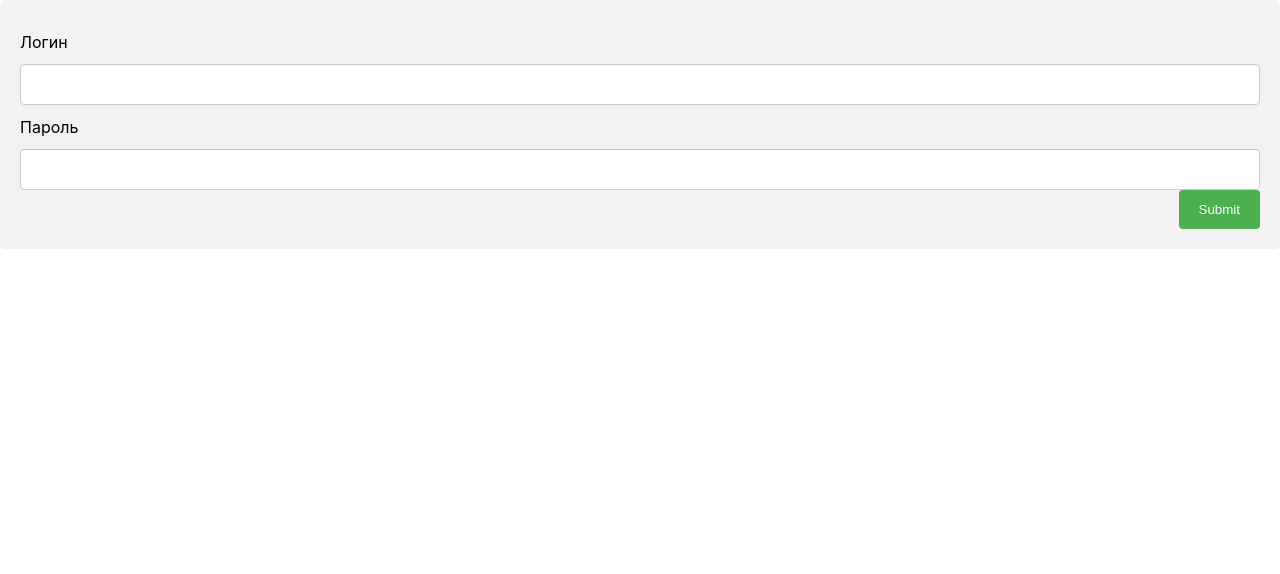
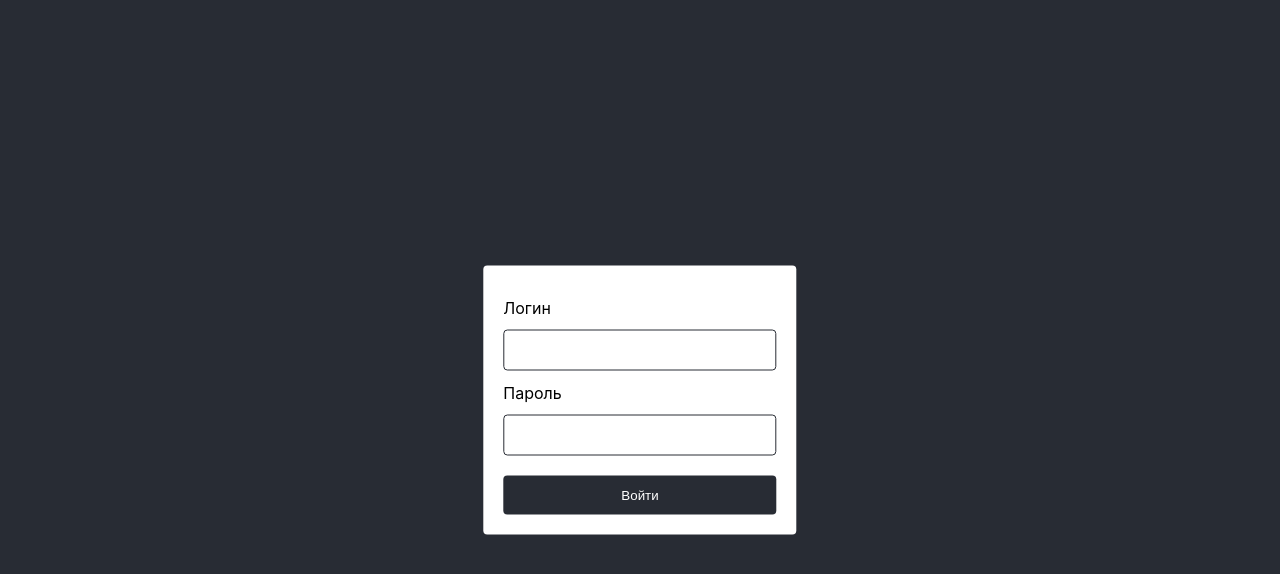
Before and after one commit to Maria-Kuzn/test-task, a React (Create React App) app: page / in a window 1280 px wide. Shown: the top 574 px of the page. Built offline with nearby package versions, Linux system fonts and the light colour scheme.

Commit message:
changed input fields in AuthorizationForm

```diff
--- a/src/App.js
+++ b/src/App.js
@@ -1,12 +1,12 @@
 import React, {Component} from 'react';
 
 
-import Authorization_form from "./components/Authorization_form";
+import AuthorizationForm from "./components/AuthorizationForm";
 
 class App extends Component{
   render() {
     return(
-        <Authorization_form/>
+        <AuthorizationForm/>
     )
   }
 }
--- /dev/null
+++ b/src/components/AuthorizationForm.css
@@ -0,0 +1,30 @@
+body{
+    background-color: #282c34;
+}
+
+button {
+    background-color: #282c34;
+    color: white;
+    padding: 12px 20px;
+    margin-top: 20px;
+    border: none;
+    border-radius: 4px;
+    cursor: pointer;
+    float: right;
+    width: 100%;
+}
+
+button:hover{
+    background-color: #4CAF50;
+}
+
+.container {
+    border-radius: 4px;
+    background-color: white;
+    padding: 20px;
+    position: absolute;
+    top: 50%;
+    left: 50%;
+    margin-right: -50%;
+    transform: translate(-50%, -50%)
+}
--- /dev/null
+++ b/src/components/AuthorizationForm.js
@@ -0,0 +1,22 @@
+import React, {Component} from 'react';
+import './AuthorizationForm.css';
+
+import InputHighlighted from "./InputHighlighted";
+
+class AuthorizationForm extends Component {
+    render() {
+        return (
+            <div className="container">
+                <form>
+                    <InputHighlighted id={"username"} type={"text"} label={"Логин"}/>
+                    <InputHighlighted id={"password"} type={"password"} label={"Пароль"}/>
+                    <div className="row">
+                        <button>Войти</button>
+                    </div>
+                </form>
+            </div>
+        )
+    }
+}
+
+export default AuthorizationForm;
--- a/src/components/Authorization_form.css
+++ /dev/null
@@ -1,48 +0,0 @@
-input[type=text], input[type=password]{
-    width: 100%;
-    padding: 12px;
-    border: 1px solid #ccc;
-    border-radius: 4px;
-    box-sizing: border-box;
-    resize: vertical;
-}
-
-/* Style the label to display next to the inputs */
-label {
-    padding: 12px 12px 12px 0;
-    display: inline-block;
-}
-
-/* Style the submit button */
-input[type=button] {
-    background-color: #4CAF50;
-    color: white;
-    padding: 12px 20px;
-    border: none;
-    border-radius: 4px;
-    cursor: pointer;
-    float: right;
-}
-
-/* Style the container */
-.container {
-    border-radius: 5px;
-    background-color: #f2f2f2;
-    padding: 20px;
-}
-
-
-/* Clear floats after the columns */
-.row:after {
-    content: "";
-    display: table;
-    clear: both;
-}
-
-/* Responsive layout - when the screen is less than 600px wide, make the two columns stack on top of each other instead of next to each other */
-@media screen and (max-width: 600px) {
-    .col-25, .col-75, input[type=button] {
-        width: 100%;
-        margin-top: 0;
-    }
-}
--- a/src/components/Authorization_form.js
+++ /dev/null
@@ -1,26 +0,0 @@
-import React, {Component} from 'react';
-import './Authorization_form.css';
-
-class Authorization_form extends Component {
-    render() {
-        return (
-            <div className="container">
-                <form>
-                    <div className="row">
-                        <label htmlFor="username">Логин</label>
-                        <input type="text" id="username" name="username"/>
-                    </div>
-                    <div className="row">
-                        <label htmlFor="password">Пароль</label>
-                        <input type="password" id="password" name="password"/>
-                    </div>
-                    <div className="row">
-                        <input type="button" value="Submit"/>
-                    </div>
-                </form>
-            </div>
-        )
-    }
-}
-
-export default Authorization_form;
--- /dev/null
+++ b/src/components/InputHighlighted.css
@@ -0,0 +1,13 @@
+input[type=text], input[type=password]{
+    width: 100%;
+    padding: 12px;
+    border: 1px solid #282c34;
+    border-radius: 4px;
+    box-sizing: border-box;
+    resize: vertical;
+}
+
+label {
+    padding: 12px 12px 12px 0px;
+    display: inline-block;
+}
--- /dev/null
+++ b/src/components/InputHighlighted.js
@@ -0,0 +1,31 @@
+import React, {Component} from 'react';
+import './InputHighlighted.css';
+
+class InputHighlighted extends Component{
+
+    constructor(props) {
+        super(props);
+
+        this.state = {
+            id: this.props.id,
+            type: this.props.type,
+            label: this.props.label
+        }
+    }
+
+    render() {
+        return(
+            <div>
+                <label htmlFor={this.state.id} >{this.state.label}</label>
+                <input
+                    type={this.state.type}
+                    id={this.state.id}
+                    name={this.state.id}
+                    className={'form-control'}
+                />
+            </div>
+        )
+    }
+}
+
+export default InputHighlighted;
```
